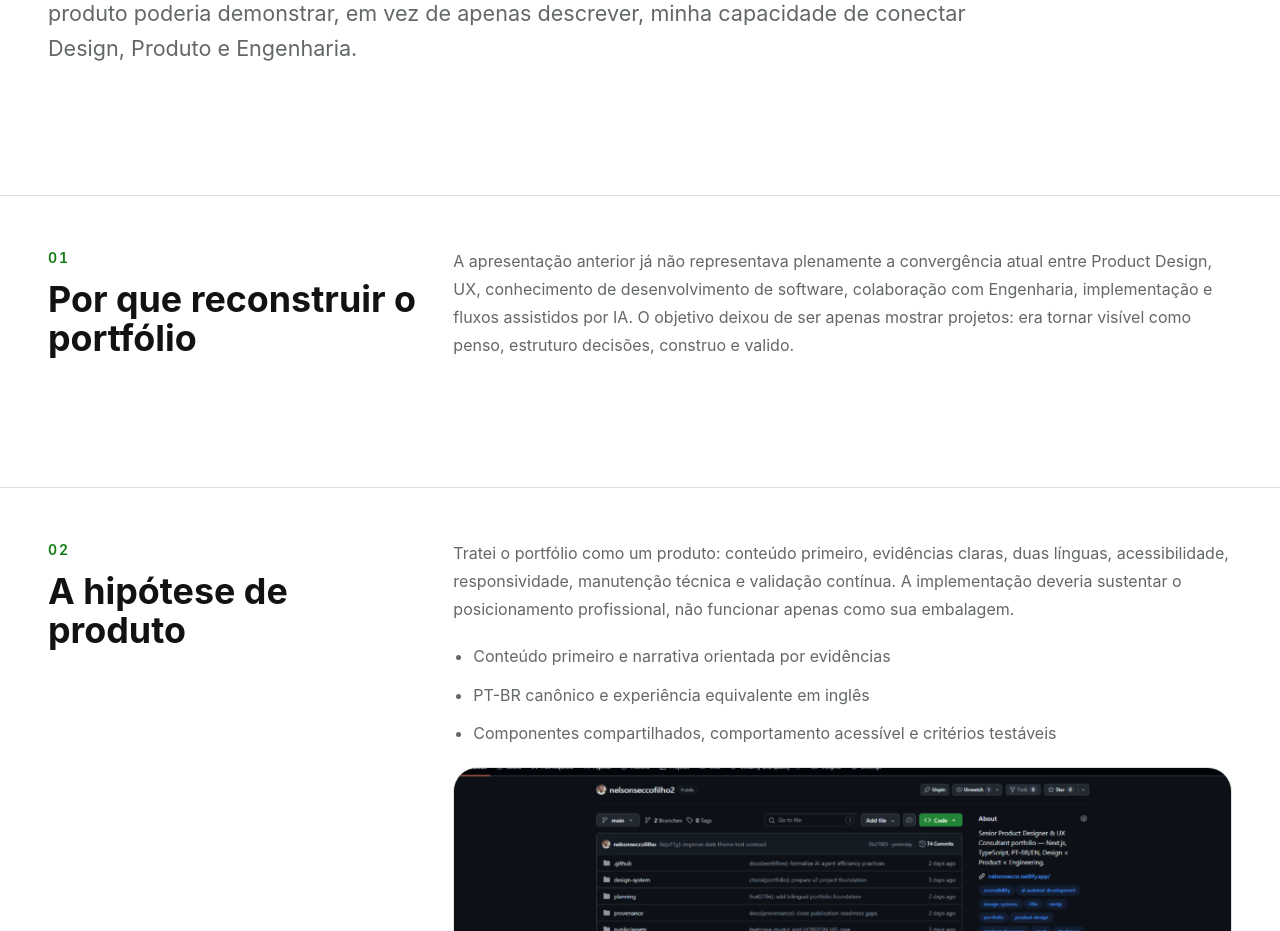
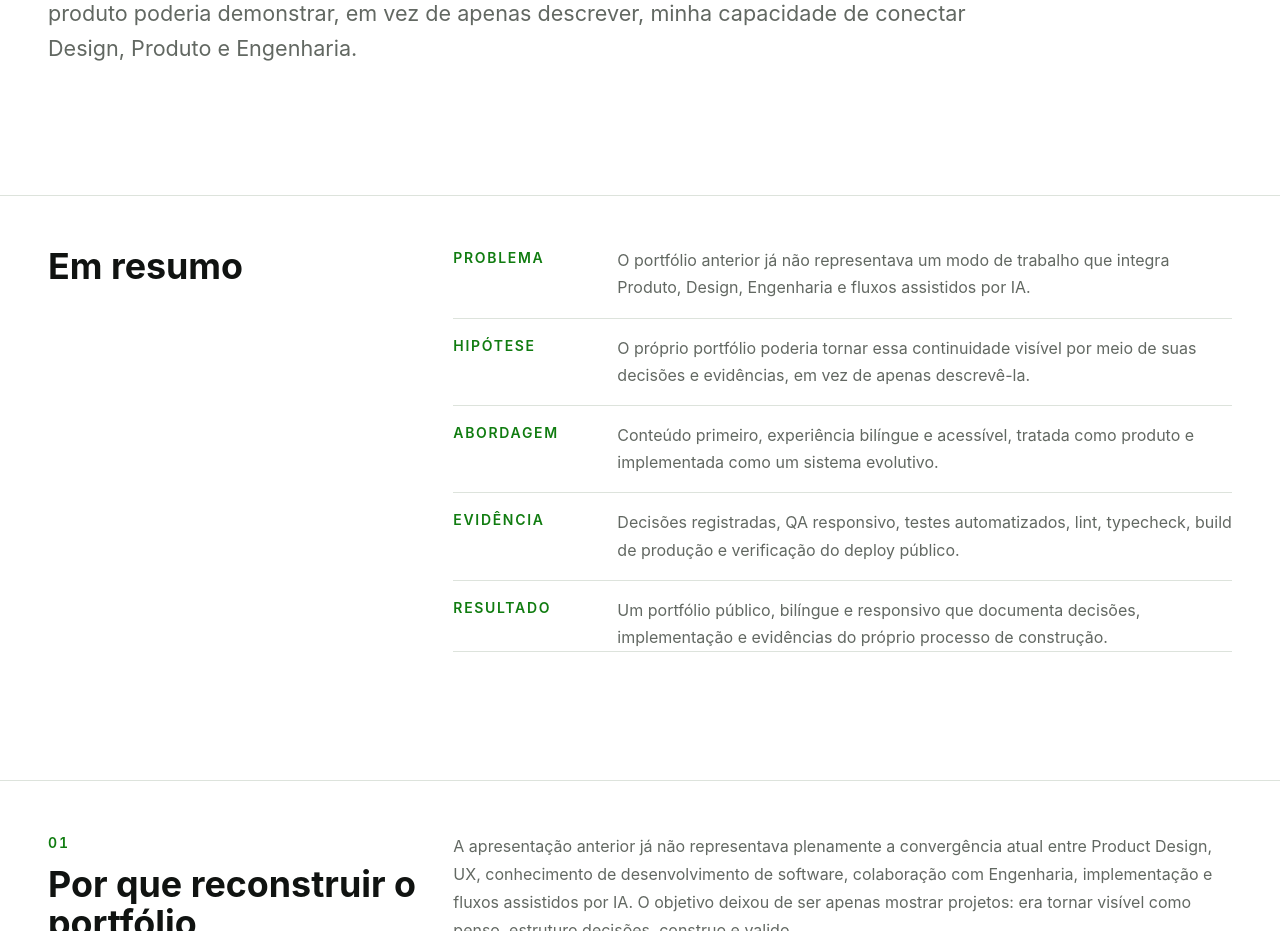
Before and after one commit to nelsonseccofilho/nelsonseccofilho2, a Next.js app: page /construindo-este-portfolio in a window 1280 px wide. Shown: the part 1220-2151 px from the top of the page. Built offline with nearby package versions, Linux system fonts and the light colour scheme.

Commit message:
feat(meta-case): add executive project summary

```diff
--- a/src/components/meta-case/portfolio-meta-case-page.tsx
+++ b/src/components/meta-case/portfolio-meta-case-page.tsx
@@ -29,6 +29,26 @@ export function PortfolioMetaCasePage({ locale }: { locale: Locale }) {
             image={content.heroMedia}
             placeholderLabel={common.mediaPlaceholders.visual}
           />
+
+          <section id="executive-entry" className="py-[clamp(2.5rem,5vw,5rem)]" aria-labelledby="executive-entry-title">
+            <div className="layout-container grid gap-6 border-t border-[var(--color-border)] pt-[clamp(2rem,4vw,3.5rem)] md:grid-cols-12 md:gap-8">
+              <h2 id="executive-entry-title" className="m-0 text-[clamp(1.6rem,2.8vw,2.5rem)] leading-[1.08] font-bold text-[var(--color-text-primary)] md:col-span-4">
+                {content.executiveEntry.title}
+              </h2>
+              <dl className="m-0 grid max-w-[52rem] border-b border-[var(--color-border)] md:col-span-8">
+                {content.executiveEntry.items.map((item) => (
+                  <div key={item.label} className="grid gap-2 border-t border-[var(--color-border)] py-4 first:border-t-0 first:pt-0 last:pb-0 sm:grid-cols-[minmax(7rem,9rem)_minmax(0,1fr)] sm:gap-5">
+                    <dt className="text-sm leading-[1.5] font-semibold tracking-[0.12em] text-[var(--color-brand-text)] uppercase">
+                      {item.label}
+                    </dt>
+                    <dd className="m-0 max-w-[44rem] text-[1rem] leading-[1.7] text-[var(--color-text-secondary)]">
+                      {item.description}
+                    </dd>
+                  </div>
+                ))}
+              </dl>
+            </div>
+          </section>
 
           {content.sections.map((section, index) => (
             <section key={section.id} id={section.id} className="py-[clamp(2.5rem,5vw,5rem)]" aria-labelledby={`${section.id}-title`}>
--- a/src/content/i18n/meta-case.ts
+++ b/src/content/i18n/meta-case.ts
@@ -9,6 +9,13 @@ export type PortfolioMetaCaseContent = {
   heroMedia?: {
     src: string;
     alt: string;
+  };
+  executiveEntry: {
+    title: string;
+    items: readonly {
+      label: string;
+      description: string;
+    }[];
   };
   sections: readonly {
     id: string;
@@ -52,6 +59,31 @@ const ptBR: PortfolioMetaCaseContent = {
   heroMedia: {
     src: '/assets/projects/building-this-portfolio/hero/hero-building-this-portfolio-workspace.png',
     alt: 'Workspace com VS Code, localhost, terminal e colaboração assistida por IA durante a construção do portfólio.',
+  },
+  executiveEntry: {
+    title: 'Em resumo',
+    items: [
+      {
+        label: 'Problema',
+        description: 'O portfólio anterior já não representava um modo de trabalho que integra Produto, Design, Engenharia e fluxos assistidos por IA.',
+      },
+      {
+        label: 'Hipótese',
+        description: 'O próprio portfólio poderia tornar essa continuidade visível por meio de suas decisões e evidências, em vez de apenas descrevê-la.',
+      },
+      {
+        label: 'Abordagem',
+        description: 'Conteúdo primeiro, experiência bilíngue e acessível, tratada como produto e implementada como um sistema evolutivo.',
+      },
+      {
+        label: 'Evidência',
+        description: 'Decisões registradas, QA responsivo, testes automatizados, lint, typecheck, build de produção e verificação do deploy público.',
+      },
+      {
+        label: 'Resultado',
+        description: 'Um portfólio público, bilíngue e responsivo que documenta decisões, implementação e evidências do próprio processo de construção.',
+      },
+    ],
   },
   sections: [
     {
@@ -210,6 +242,31 @@ const en: PortfolioMetaCaseContent = {
     src: '/assets/projects/building-this-portfolio/hero/hero-building-this-portfolio-workspace.png',
     alt: 'Workspace evidence with VS Code, localhost, terminal, and AI-assisted collaboration during portfolio development.',
   },
+  executiveEntry: {
+    title: 'At a glance',
+    items: [
+      {
+        label: 'Problem',
+        description: 'The previous portfolio no longer represented a way of working that integrates Product, Design, Engineering, and AI-assisted workflows.',
+      },
+      {
+        label: 'Hypothesis',
+        description: 'The portfolio itself could make that continuity visible through its decisions and evidence instead of merely describing it.',
+      },
+      {
+        label: 'Approach',
+        description: 'A content-first, bilingual, and accessible experience, treated as a product and implemented as an evolving system.',
+      },
+      {
+        label: 'Evidence',
+        description: 'Documented decisions, responsive QA, automated tests, lint, type checking, a production build, and public deployment verification.',
+      },
+      {
+        label: 'Result',
+        description: 'A public, bilingual, responsive portfolio that documents the decisions, implementation, and evidence behind its own construction.',
+      },
+    ],
+  },
   sections: [
     { id: 'why-rebuild', title: 'Why rebuild the portfolio', paragraphs: ['The previous presentation no longer fully represented my current convergence of Product Design, UX, software-development knowledge, Engineering collaboration, implementation, and AI-assisted workflows. The goal was no longer just to show projects: it was to make visible how I think, structure decisions, build, and validate.'] },
     {
```
Also changed, not shown: 1 other file (tests, documents, lock files or other folders).
